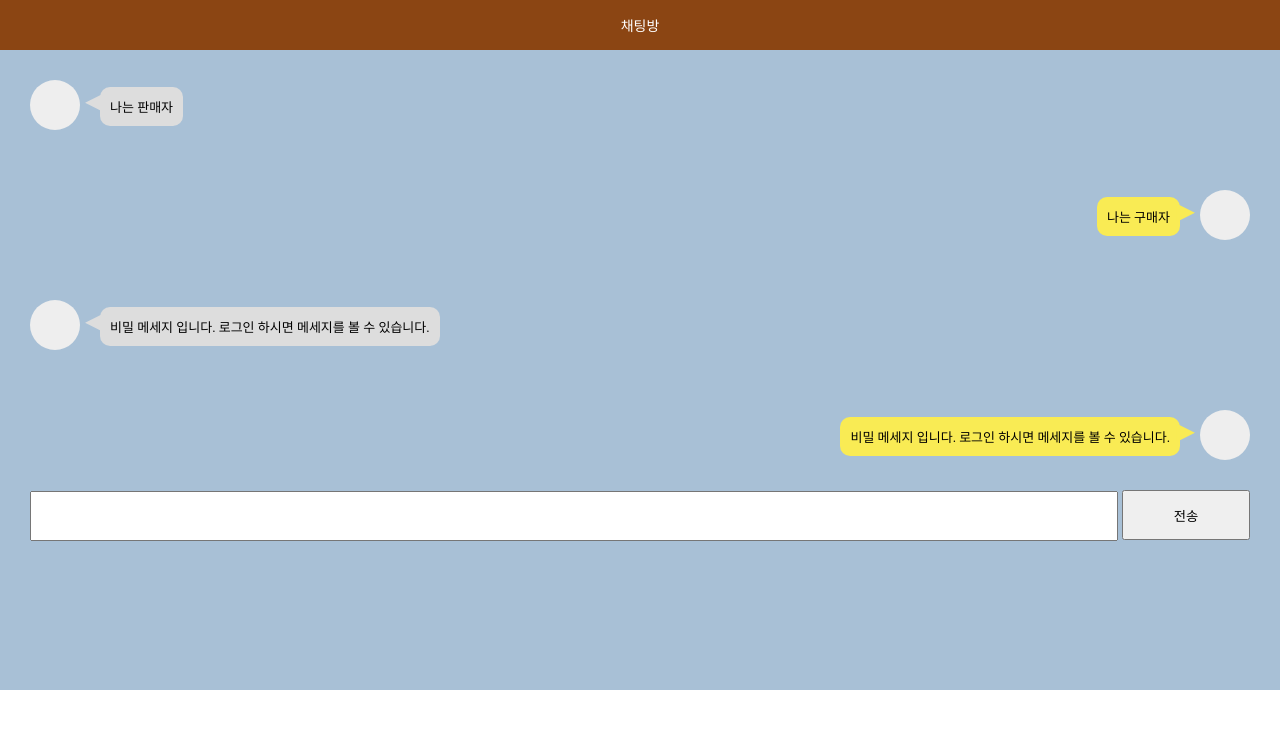
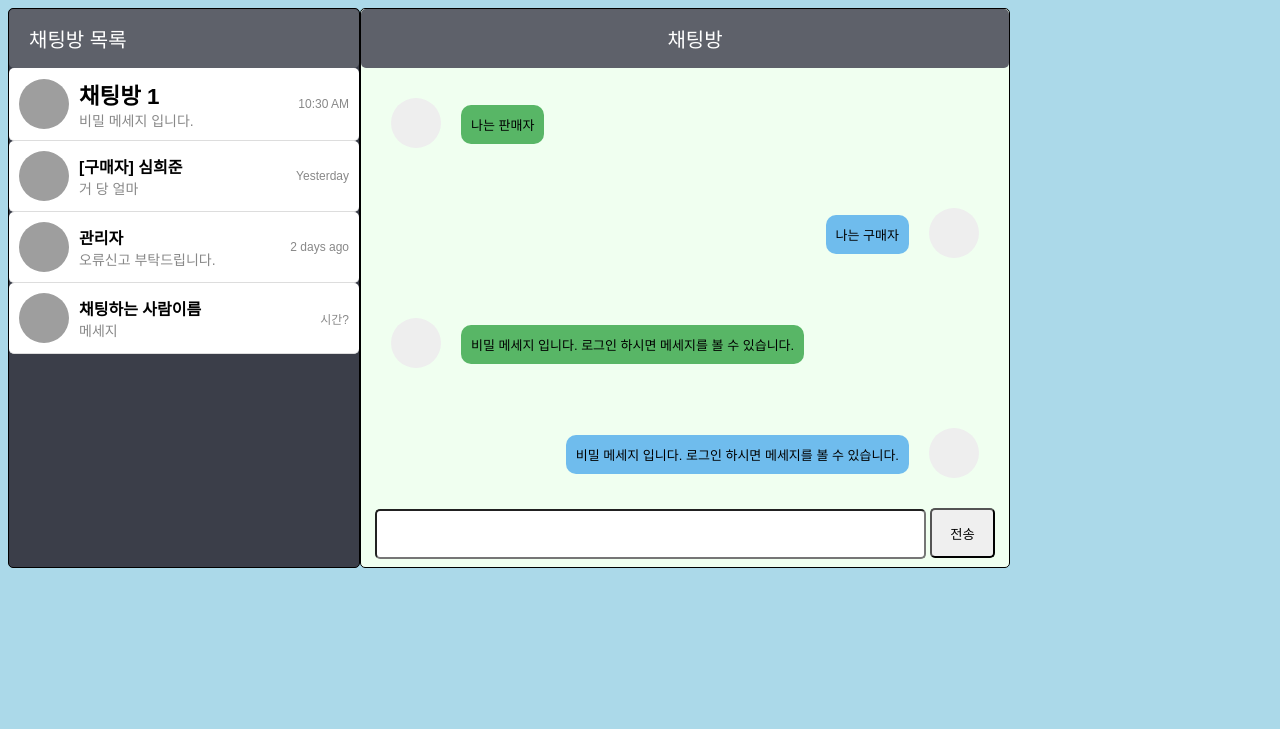
Before and after one commit to add99600/Capstone-Design, a Django app: page /chatting.html in a window 1280 px wide. Shown: the top 729 px of the page. Run offline with Django 4.2, Linux system fonts and the light colour scheme; grey boxes are pictures that could not be loaded.

Commit message:
채팅방 수정

```diff
--- a/public/v2023/chatting.html
+++ b/public/v2023/chatting.html
@@ -6,10 +6,56 @@
     <link rel="stylesheet" type="text/css" href="../../static/css/chatting-style.css">
 </head>
 <body>
-    <div class="wrap">
-        <div class="header">
+<div class="container">
+    <div class="left">
+        <div class="header" style="text-align: left; padding-left: 20px">
+            채팅방 목록
+        </div>
+        <div class="chatting-list">
+
+            <div class="chatting-room">
+                <img src="profile1.jpg" alt="프로필 사진">
+                <div class="details">
+                    <a style="color: black" href="#" class="name" onclick="window.open('chatting.html','name','resizable=no width=400 height=500 background-color: #A8C0D6');return false">채팅방 1</a>
+                    <div class="message">비밀 메세지 입니다.
+                    </div>
+                </div>
+                <div class="time">10:30 AM</div>
+            </div>
+
+            <div class="chatting-room">
+                <img src="profile2.jpg" alt="프로필 사진">
+                <div class="details">
+                    <div class="name">[구매자] 심희준</div>
+                    <div class="message">거 당 얼마</div>
+                </div>
+                <div class="time">Yesterday</div>
+            </div>
+
+            <div class="chatting-room">
+                <img src="profile3.jpg" alt="프로필 사진">
+                <div class="details">
+                    <div class="name">관리자</div>
+                    <div class="message">오류신고 부탁드립니다.</div>
+                </div>
+                <div class="time">2 days ago</div>
+            </div>
+            <div class="chatting-room">
+                <img src="profile3.jpg" alt="프로필 사진">
+                <div class="details">
+                    <div class="name">채팅하는 사람이름</div>
+                    <div class="message">메세지</div>
+                </div>
+                <div class="time">시간?</div>
+            </div>
+        </div>
+    </div>
+
+    <div class="right">
+        <div class="header" style="padding-left: 20px">
             채팅방
         </div>
+        <div style="height:440px; overflow-x: hidden">
             <div class="chat ch1">
                 <div class="icon"><i class="fa-solid fa-user"></i></div>
                 <div class="textbox">나는 판매자</div>
@@ -26,12 +72,30 @@
                 <div class="icon"><i class="fa-solid fa-user"></i></div>
                 <div class="textbox">비밀 메세지 입니다. 로그인 하시면 메세지를 볼 수 있습니다.</div>
             </div>
-        <div class="input-group" style="width: 100%; height: 200px;">
+            <div class="chat ch1">
+                <div class="icon"><i class="fa-solid fa-user"></i></div>
+                <div class="textbox">비밀 메세지 입니다. 로그인 하시면 메세지를 볼 수 있습니다.</div>
+            </div>
+            <div class="chat ch2">
+                <div class="icon"><i class="fa-solid fa-user"></i></div>
+                <div class="textbox">비밀 메세지 입니다. 로그인 하시면 메세지를 볼 수 있습니다.</div>
+            </div>
+            <div class="chat ch1">
+                <div class="icon"><i class="fa-solid fa-user"></i></div>
+                <div class="textbox">비밀 메세지 입니다. 로그인 하시면 메세지를 볼 수 있습니다.</div>
+            </div>
+            <div class="chat ch2">
+                <div class="icon"><i class="fa-solid fa-user"></i></div>
+                <div class="textbox">비밀 메세지 입니다. 로그인 하시면 메세지를 볼 수 있습니다.</div>
+            </div>
+        </div>
+        <div class="input-group" style="width: 100%; height: 60px;">
             <div style="text-align: center; bottom: 0;">
                 <input class="form-control" id="chat-input" style="width: 85%; height: 50px;">
                 <button class="btn btn-secondary" id="send" style="width: 10%; height: 50px;">전송</button>
             </div>
         </div>
     </div>
+</div>
 </body>
 </html>
--- a/static/css/chatting-style.css
+++ b/static/css/chatting-style.css
@@ -1,7 +1,79 @@
  *{
     padding: 0;
-    margin: 0;
     box-sizing: border-box;
+     border-radius: 5px;
+}
+
+ .container {
+     float: left;
+     display: flex;
+     justify-content: center;
+     width: auto;
+     height: 560px; /* 화면 전체 높이로 설정 */
+ }
+
+ .container .left {
+     padding: 0;
+     height: auto;
+       background-color:#3b3e49;
+
+     border : 1px solid #000000;
+
+ }
+
+ .container .right {
+     padding: 0;
+     width: 650px;
+     height: 560px;
+     background-color: honeydew;
+     border : 1px solid #000000;
+ }
+ .header { font-size: 20px; padding: 15px 0; background: #5e616a ; color: white; text-align: center;  }
+
+
+ body {
+     background-color:#abd9e9;
+     font-family: Arial, sans-serif;
+ }
+ .chatting-list {
+     width: 350px;
+     height: auto;
+     margin: 0 auto;
+ }
+
+ .chatting-room {
+     width: 100%;
+     height: 100%;
+     background-color: white;
+     display: flex;
+     align-items: center;
+     padding: 10px;
+     border-bottom: 1px solid #DDDDDD;
+ }
+
+ .chatting-room img {
+     width: 50px;
+     height: 50px;
+     border-radius: 50%;
+     margin-right: 10px;
+ }
+
+ .chatting-room .details {
+     flex: 1;
+ }
+
+ .chatting-room .details .name {
+     font-weight: bold;
+ }
+
+ .chatting-room .details .message {
+     font-size: 14px;
+     color: #888888;
+ }
+
+ .chatting-room .time {
+     font-size: 12px;
+     color: #888888;
  }
 
  a {
@@ -9,20 +81,13 @@ a {
      font-size: 1.4rem;
  }
 
-.wrap {
-    padding: 0;
-    background-color: #A8C0D6;
-}
-
-.wrap .header { font-size: 14px; padding: 15px 0; background: saddlebrown; color: white; text-align: center;  }
-
-.wrap .chat {
+ .chat {
      display: flex;
      align-items: flex-start;
      padding: 30px;
  }
 
-.wrap .chat .icon {
+ .chat .icon {
      position: relative;
      overflow: hidden;
      width: 50px;
@@ -31,7 +96,7 @@ a {
      background-color: #eee;
  }
 
-.wrap .chat .icon i {
+ .chat .icon i {
      position: absolute;
      top: 10px;
      left: 50%;
@@ -40,7 +105,7 @@ a {
      transform: translateX(-50%);
  }
 
-.wrap .chat .textbox {
+ .chat .textbox {
      position: relative;
      display: inline-block;
      max-width: calc(100% - 70px);
@@ -50,35 +115,33 @@ a {
      border-radius: 10px;
  }
 
-.wrap .chat .textbox::before {
+ .chat .textbox::before {
      position: absolute;
      display: block;
      top: 0;
      font-size: 1.5rem;
  }
 
-.wrap .ch1 .textbox {
+ .ch1 .textbox {
      margin-left: 20px;
-    background-color: #ddd;
+    background-color:#58b666;
  }
 
-.wrap .ch1 .textbox::before {
+ .ch1 .textbox::before {
      left: -15px;
-    content: "◀";
      color: #ddd;
  }
 
-.wrap .ch2 {
+ .ch2 {
      flex-direction: row-reverse;
  }
 
-.wrap .ch2 .textbox {
+ .ch2 .textbox {
      margin-right: 20px;
-    background-color: #F9EB54;
+     background-color:#6fbced;
  }
 
-.wrap .ch2 .textbox::before {
+ .ch2 .textbox::before {
      right: -15px;
-    content: "▶";
      color: #F9EB54;
  }
```
Lines whose indentation alone changed are shown as unchanged.
